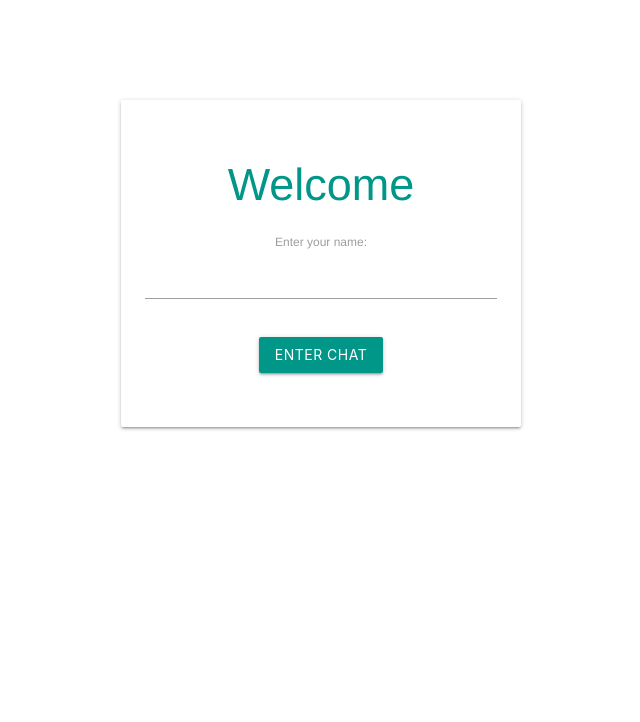
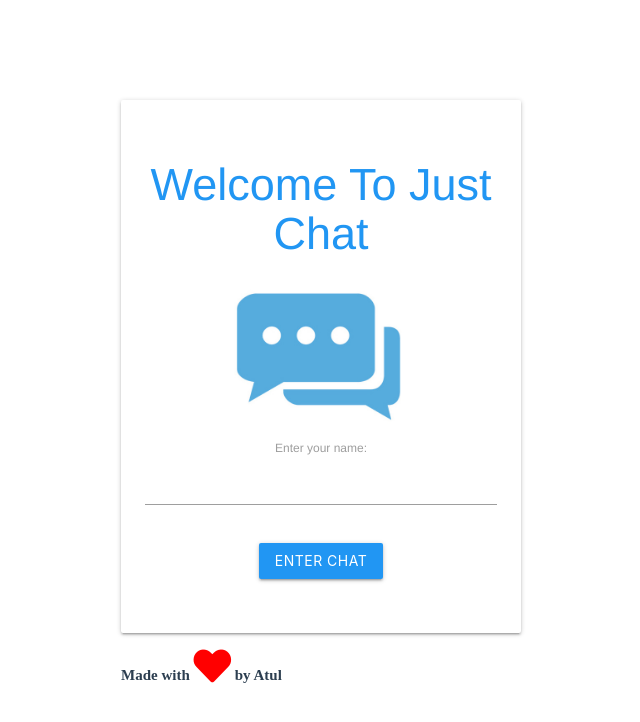
Before and after one commit to atul000/Vue-chat-app, a Vue app: page /#/ in a window 1280 px wide. Shown: the top 722 px of the page, without its empty margins (319-959 px from the left). Built offline with nearby package versions, Linux system fonts and the light colour scheme.

Commit message:
version 3

```diff
--- a/public/index.html
+++ b/public/index.html
@@ -9,7 +9,10 @@
     <link rel="stylesheet" href="https://cdnjs.cloudflare.com/ajax/libs/materialize/1.0.0/css/materialize.min.css">
      <!--Import Google Icon Font-->
      <link href="https://fonts.googleapis.com/icon?family=Material+Icons" rel="stylesheet">
-    <title>Just Chat</title>
+
+     <link rel="stylesheet" href="https://use.fontawesome.com/releases/v5.8.1/css/all.css" integrity="sha384-50oBUHEmvpQ+1lW4y57PTFmhCaXp0ML5d60M1M7uH2+nqUivzIebhndOJK28anvf" crossorigin="anonymous">
+
+     <title>Just Chat</title>
   </head>
   <body>
     <noscript>
--- a/src/components/Chat.vue
+++ b/src/components/Chat.vue
@@ -1,27 +1,31 @@
 <template>
   <div class="chat container">
-    <h2 class="center teal-text">Just Chat</h2>
+    <h2 class="center blue-text">Just Chat</h2>
     <div class="card">
       <div class="card-content">
         <ul class="messages">
           <li>
-            <span class="teal-text">Name</span>
+            <span class="blue-text">Name</span>
             <span class="grey-text text-darken-3">message</span>
             <span class="grey-text time">time</span>
           </li>
         </ul>
       </div>
       <div class="card-action">
-        <input type="text" />
+        <NewMessage :name="name" />
       </div>
     </div>
   </div>
 </template>
 
 <script>
+import NewMessage from "@/components/NewMessage";
 export default {
   name: "Chat",
   props: ["name"],
+  components: {
+    NewMessage
+  },
   data() {
     return {};
   }
--- /dev/null
+++ b/src/components/Love.vue
@@ -0,0 +1,25 @@
+<template>
+  <div>
+    Made with
+    <i class="fas fa-heart" color="red" /> by Atul
+  </div>
+</template>
+
+<script>
+export default {
+  name: "Love",
+  data() {}
+};
+</script>
+
+<style scoped>
+.fa-heart {
+  color: red;
+  font-size: 2.5em;
+}
+
+div {
+  font-family: "Bangers", cursive;
+  font-weight: bold;
+}
+</style>
--- /dev/null
+++ b/src/components/NewMessage.vue
@@ -0,0 +1,26 @@
+<template>
+  <div class="new-message">
+    <form @submit.prevent="addMessage">
+      <label for="new-message">New Message</label>
+      <input type="text" name="new-message" v-model="newMessage" />
+    </form>
+  </div>
+</template>
+
+<script>
+export default {
+  name: "NewMessage",
+  props: ["name"],
+  data() {
+    return {
+      newMessage: null
+    };
+  },
+  methods: {
+    addMessage() {
+      // eslint-disable-next-line no-console
+      console.log(this.newMessage, this.name, Date.now());
+    }
+  }
+};
+</script>
--- a/src/components/Welcome.vue
+++ b/src/components/Welcome.vue
@@ -2,23 +2,30 @@
   <div class="welcome container">
     <div class="card">
       <div class="card-content center-align">
-        <h2 class="teal-text">Welcome</h2>
+        <h2 class="blue-text">Welcome To Just Chat</h2>
+        <img class="chat" src="@/assets/chat1.jpg" />
+
         <form @submit.prevent="enterChat">
           <label for="name">Enter your name:</label>
           <input type="text" name="name" v-model="name" />
           <p v-if="feedback" class="red-text">
             {{ feedback }}
           </p>
-          <button class="btn teal">Enter Chat</button>
+          <button class="btn blue">Enter Chat</button>
         </form>
       </div>
     </div>
+    <Love />
   </div>
 </template>
 
 <script>
+import Love from "@/components/Love";
 export default {
   name: "Welcome",
+  components: {
+    Love
+  },
   data() {
     return {
       name: null,
@@ -48,4 +55,17 @@ export default {
 .welcome button {
   margin: 30px auto;
 }
+.love {
+  align-content: center;
+  margin: 30px auto;
+
+  font-weight: bold;
+  font-size: 20px;
+  font-family: "Bangers", cursive;
+}
+
+img {
+  width: 200px;
+  height: 150px;
+}
 </style>
```
Also changed, not shown: src/assets/chat1.jpg (added).
